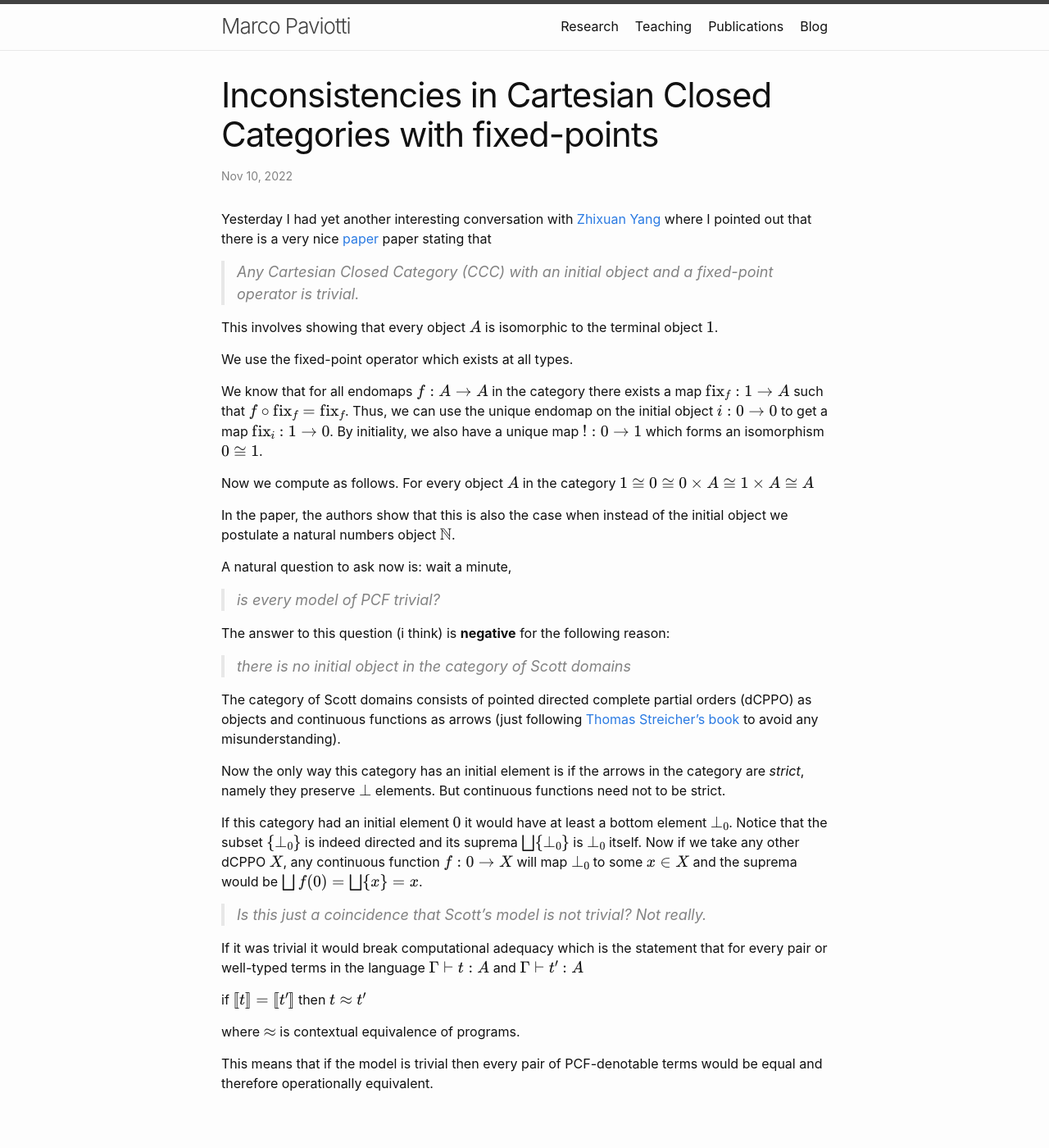
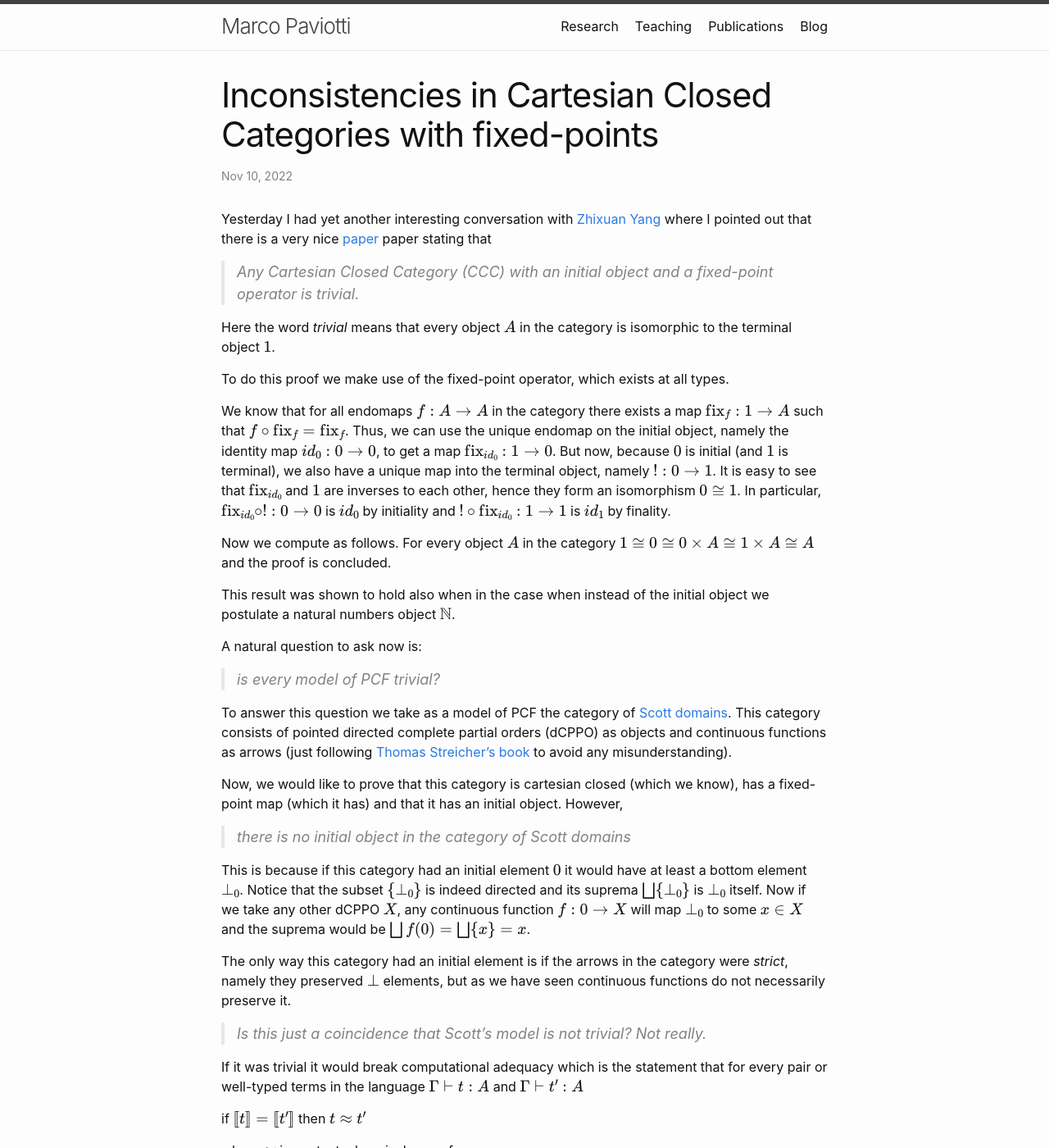
Before and after one commit to mpaviotti/mpaviotti.github.com, a Jekyll site: the page built from _posts/2022-11-10-fixed-points-CCS.markdown, in a window 1280 px wide and 1400 px high. Shown: the whole window at 82% size. Built offline with Jekyll 4.4.1, drawn with Linux system fonts in a browser that asks for light colours; formulas are drawn with MathJax 3; some of the changed text lies outside the part shown.

Commit message:
fixing the writing in the post

```diff
--- a/_posts/2022-11-10-fixed-points-CCS.markdown
+++ b/_posts/2022-11-10-fixed-points-CCS.markdown
@@ -11,44 +11,51 @@ paper stating that
 
 > Any Cartesian Closed Category (CCC) with an initial object and a fixed-point operator is trivial.
 
-This involves showing that every object $$A$$ is isomorphic to the terminal object $$1$$.
+Here the word *trivial* means that every object $$A$$ in the category is isomorphic to the terminal object $$1$$.
 
-We use the fixed-point operator which exists at all types.
+To do this proof we make use of the fixed-point operator, which exists at all types.
 
 We know that for all endomaps $$f : A \to A$$ in the category there exists a map
 $$\text{fix}_{f} : 1 \to A$$ such that $$f \circ \text{fix}_{f} =
-\text{fix}_{f}$$. Thus, we can use the unique endomap on the initial object $$i:
-0 \to 0$$ to get a map $$\text{fix}_{i} : 1 \to 0$$. By initiality, we also have
-a unique map $$! : 0 \to 1 $$ which forms an isomorphism $$0 \cong 1$$.
+\text{fix}_{f}$$. Thus, we can use the unique endomap on the initial object,
+namely the identity map $$id_{0}: 0 \to 0$$, to get a map $$\text{fix}_{id_{0}} :
+1 \to 0$$. But now, because $$0$$ is initial (and $$1$$ is terminal), we also
+have a unique map into the terminal object, namely $$! : 0 \to 1$$. It is easy
+to see that $$\text{fix}_{id_{0}}$$ and $$1$$ are inverses to each other, hence
+they form an isomorphism $$0 \cong 1$$.
+In particular, $$\text{fix}_{id_{0}} \circ ! : 0 \to 0$$ is $$id_{0}$$ by initiality and
+$$! \circ \text{fix}_{id_{0}} : 1 \to 1$$ is $$id_{1}$$ by finality.
 
 Now we compute as follows. For every object $$A$$ in the category  $$ 1 \cong 0
-\cong 0 \times A \cong 1 \times A \cong A $$
+\cong 0 \times A \cong 1 \times A \cong A $$ and the proof is concluded.
 
-In the paper, the authors show that this is also the case when instead of the
+This result was shown to hold also when in the case when instead of the
 initial object we postulate a natural numbers object $$\mathbb{N}$$.
 
-A natural question to ask now is: wait a minute,
+A natural question to ask now is:
 
 > is every model of PCF trivial?
 
-The answer to this question (i think) is **negative** for the following reason:
+To answer this question we take as a model of PCF the category of [Scott domains](https://en.wikipedia.org/wiki/Scott_domain).
+This category consists of pointed directed complete partial orders
+(dCPPO) as objects and continuous functions as arrows (just following [Thomas Streicher's
+book](https://www.amazon.co.uk/Domain-Theoretic-Foundations-Functional-Programming-Streicher/dp/9812701427) to avoid any misunderstanding).
+
+Now, we would like to prove that this category is cartesian closed (which we know), has a fixed-point map (which it has)
+and that it has an initial object. However,
 
 > there is no initial object in the category of Scott domains
 
-The category of Scott domains consists of pointed directed complete partial orders
-(dCPPO) as objects and continuous functions as arrows (just following [Thomas Streicher's
-book](https://www.amazon.co.uk/Domain-Theoretic-Foundations-Functional-Programming-Streicher/dp/9812701427) to avoid any misunderstanding).
-
-Now the only way this category has an initial element is if the arrows in the
-category are *strict*, namely they preserve $$\bot$$ elements. But continuous
-functions need not to be strict.
-
-If this category had an initial element $$0$$ it would have at least a bottom
+This is because if this category had an initial element $$0$$ it would have at least a bottom
 element $$\bot_0$$. Notice that the subset $$\{\bot_0\}$$ is indeed directed and
 its suprema $$\bigsqcup \{\bot_0\}$$ is $$\bot_0$$ itself. Now if we take any
 other dCPPO $$X$$, any continuous function $$f : 0 \to X$$ will map $$\bot_0$$
 to some $$x \in X$$ and the suprema would be $$\bigsqcup f(0) = \bigsqcup \{x\} =
 x$$.
+
+The only way this category had an initial element is if the arrows in the
+category were *strict*, namely they preserved $$\bot$$ elements, but as we have
+seen continuous functions do not necessarily preserve it.
 
 > Is this just a coincidence that Scott's model is not trivial? Not really.
 
@@ -60,12 +67,13 @@ if $$[\![ t ]\!] = [\![ t' ]\!] $$ then $$t \approx t'$$
 
 where $$\approx$$ is contextual equivalence of programs.
 
-This means that if the model is trivial then every pair of PCF-denotable terms
-would be equal and therefore operationally equivalent.
+But if the models was trivial then all the pairs of PCF-denotable terms (pairs
+of maps into something isomorphic to $$1$$) would be equal (by finality) and
+therefore operationally equivalent.
 
 ### What does this all mean for the Haskell programmer?
 
-Nothing, because Haskell does not have a formal model.
+Well nothing, because Haskell does not have a formal model.
 
 But let's say we make a big leap and take the fragment of Haskell consisting of
 "inductive data types" and recursion. Now I can craft a program that resembles
@@ -92,7 +100,7 @@ endoEmpty = y id === id (y id) -- by Fixed-point property y f = f (y f)
 
 {% endhighlight %}
 
-Is this a problem ? No, this is not a problem because `y id` is the infinite
+Is this a problem? No, this is not a problem because `y id` is the infinite
 computation. In other words, sends the unit element to $$\bot$$. But since
 Haskell functions need not to be strict, I can send the $$\bot$$ element in
 `Empty` to `One ()`. So this map is not an isomorphism.
@@ -102,10 +110,8 @@ This is probably a very convoluted way of saying
 > There is no initial object (or natural numbers object) in PCF (or other "PCF-like" languages like Haskell)
 
 this is because `Empty` actually contains the bottom element $$\bot$$.
-For the same reasons, if we know consider System F with a polymorphic fixed-point operator and define the $$0$$ object by setting
+For the same reasons, if we now consider System F with a polymorphic fixed-point operator and define the $$0$$ object by setting
 
 $$ 0 = \forall x . x$$
 
 This object has actually an inhabitant: the non-terminating computation. Thus, it is not the initial object.
-
-But if you instead think this is just me rambling about.. well you're probably right.
```
